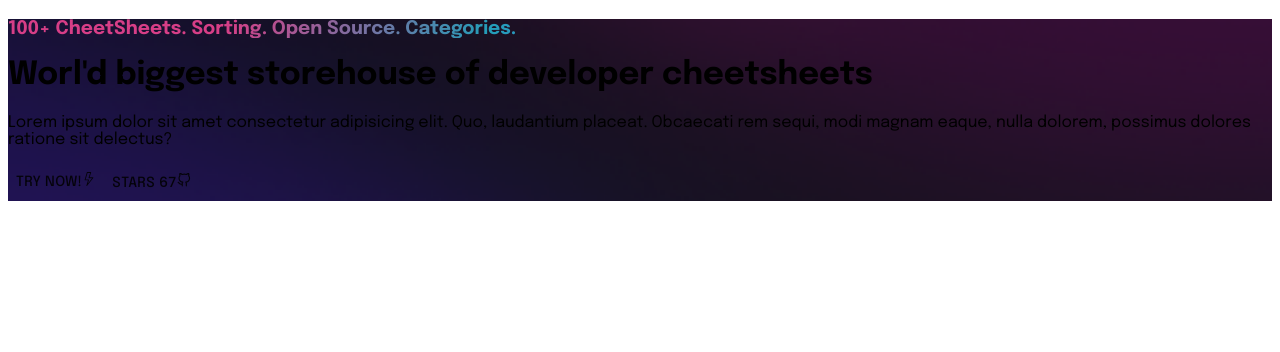
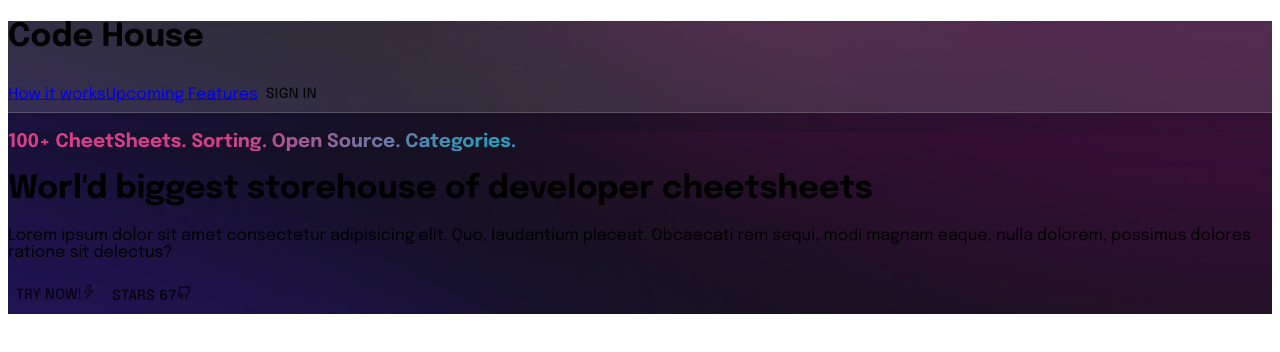
Before and after one commit to HappyBrother2022/codehouse, a Next.js app: page / in a window 1280 px wide. Shown: the top 352 px of the page. Built offline with nearby package versions, Linux system fonts and the light colour scheme.

Commit message:
created header structure

```diff
--- /dev/null
+++ b/components/Header.js
@@ -0,0 +1,25 @@
+import { Button } from "@material-ui/core";
+import React from "react";
+
+const Header = () => {
+  return (
+    <div className="w-full px-4 py-3 glassmorphism flex justify-between items-center">
+      <h1 className="text-3xl font-extrabold text-[#ECF2F5]">Code House</h1>
+      <div className="flex h-full items-center">
+        <a href="#" className="text-md font-medium">
+          How it works
+        </a>
+        <a href="#" className="text-md font-medium ml-6">
+          Upcoming Features
+        </a>
+        <Button className="!p-0 !w-auto !h-auto !m-auto shine !ml-6">
+          <div className="bg-[#F5BA31] hover:bg-[#ffcf5e] px-4 py-[5px] text-md capitalize rounded-md font-semibold flex items-center justify-center">
+            Sign In
+          </div>
+        </Button>
+      </div>
+    </div>
+  );
+};
+
+export default Header;
--- a/components/Hero.js
+++ b/components/Hero.js
@@ -2,10 +2,13 @@
 import React from "react";
 import { BsLightning } from "react-icons/bs";
 import { FiGithub } from "react-icons/fi";
+import Header from "./Header";
 
 const Hero = () => {
   return (
-    <div className="h-screen bg-image w-full text-[#ECF2F5] flex items-center justify-center">
+    <div className="h-screen bg-image w-full text-[#ECF2F5] overflow-visible">
+      <Header />
+      <div className="flex items-center justify-center bg-image h-[90vh] w-full">
         <div className="w-7/12 h-full flex items-start justify-center flex-col pl-10">
           <h3 className="text-lg bg-text-gradient font-bold mb-3 uppercase tracking-wider">
             100+ CheetSheets. Sorting. Open Source. Categories.
@@ -35,6 +38,7 @@
         </div>
         <div className="w-5/12 h-full flex items-center justify-center flex-col"></div>
       </div>
+    </div>
   );
 };
 
--- a/styles/App.css
+++ b/styles/App.css
@@ -57,8 +57,15 @@
     rgb(215, 62, 135) 82.93%
   );
   -webkit-background-clip: text !important;
+  background-size: cover;
   -webkit-text-fill-color: transparent;
 }
 .poppins {
   font-family: "Poppins", sans-serif;
 }
+.glassmorphism {
+  background: #ffffff20;
+  backdrop-filter: blur(4px);
+  -webkit-backdrop-filter: blur(4px);
+  border-bottom: 1px solid #eeeeee30;
+}
```
Lines whose indentation alone changed are shown as unchanged.
